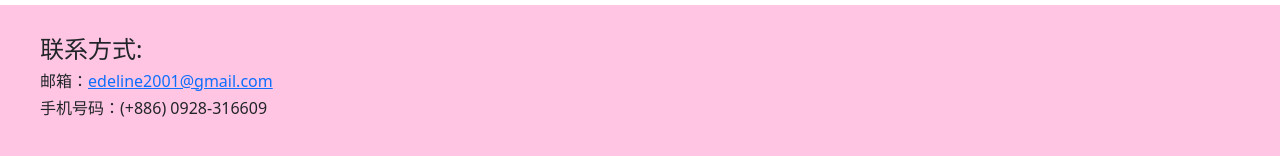
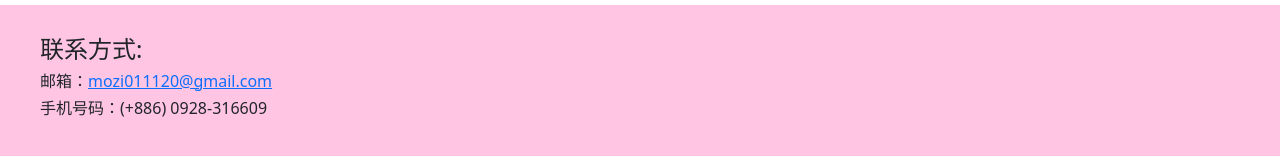
Before and after one commit to HuiChee/cakeshop-with-react, a React (Create React App) app: page /ProductDetail/1 in a window 1280 px wide. Shown: the part 590-750 px from the top of the page. Built offline with nearby package versions, Linux system fonts and the light colour scheme; no server answers.

Commit message:
readme done，change contact

```diff
--- a/src/components/Contact.js
+++ b/src/components/Contact.js
@@ -6,7 +6,7 @@ const Contact = () => {
         <div className="contact">
             <div className="text">
                 <h4>联系方式:</h4>
-                <h6>邮箱：<a href="mailto:edeline2001@gmail.com">edeline2001@gmail.com</a></h6>
+                <h6>邮箱：<a href="mailto:mozi011120@gmail.com">mozi011120@gmail.com</a></h6>
                 <h6>手机号码：(+886) 0928-316609</h6>
             </div>
         </div>
```
Also changed, not shown: firebase.json (added), 2 other files (tests, documents, lock files or other folders).
